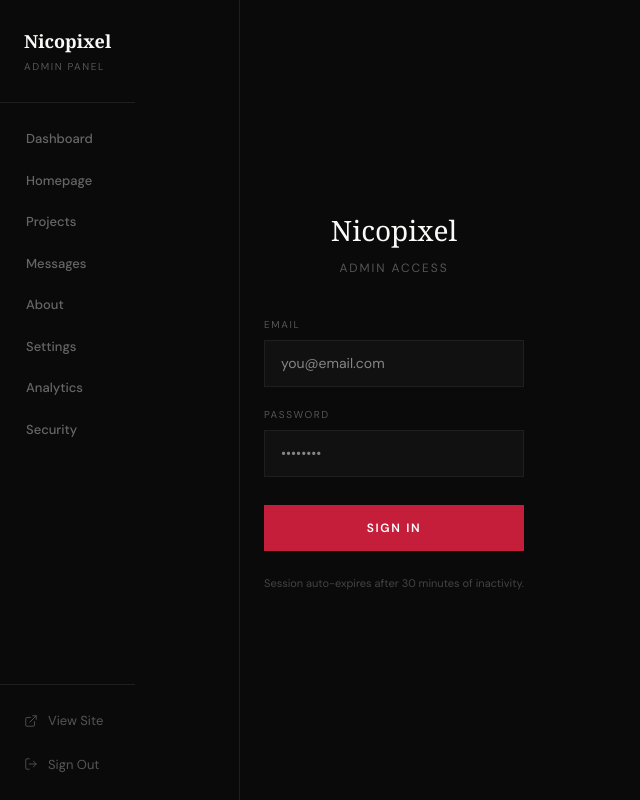
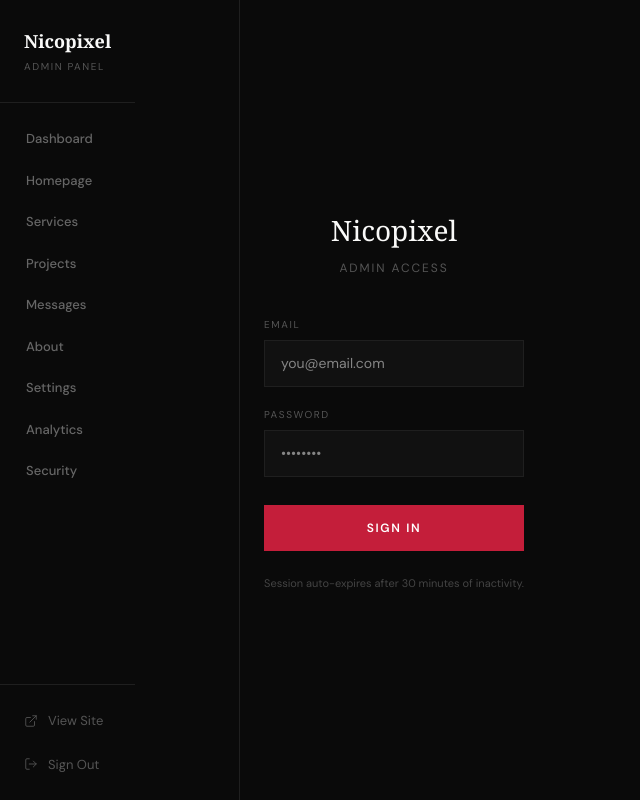
Before and after one commit to NicoCipher/Nicopixel-Portfolio-v2, a Next.js app: page /admin/login in a window 1280 px wide. Shown: the whole page, without its empty margins (0-640 px from the left). Built offline with nearby package versions, Linux system fonts and the light colour scheme; no server answers; the database is empty; a web font is replaced by a local one.

Commit message:
Add Services to admin sidebar nav

```diff
--- a/components/admin/AdminSidebar.tsx
+++ b/components/admin/AdminSidebar.tsx
@@ -9,6 +9,7 @@ import { createClient } from '@/lib/supabase/client'
 const navItems = [
   { href: '/admin/dashboard', label: 'Dashboard' },
   { href: '/admin/homepage', label: 'Homepage' },
+  { href: '/admin/services', label: 'Services' },
   { href: '/admin/projects', label: 'Projects' },
   { href: '/admin/messages', label: 'Messages' },
   { href: '/admin/about', label: 'About' },
```
